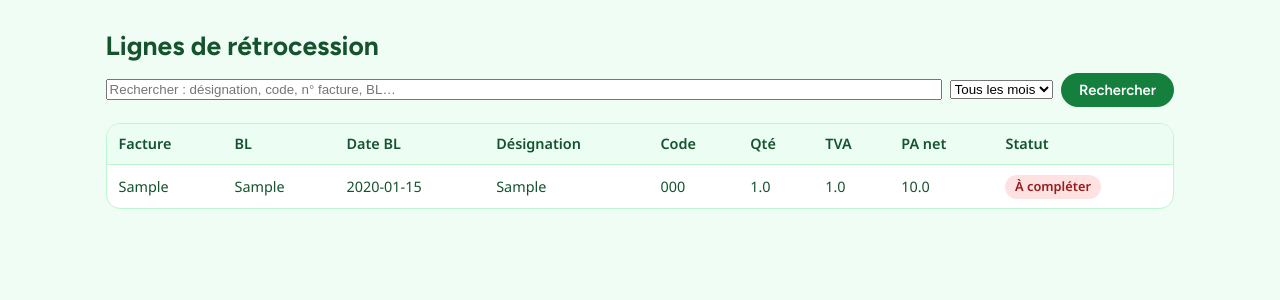
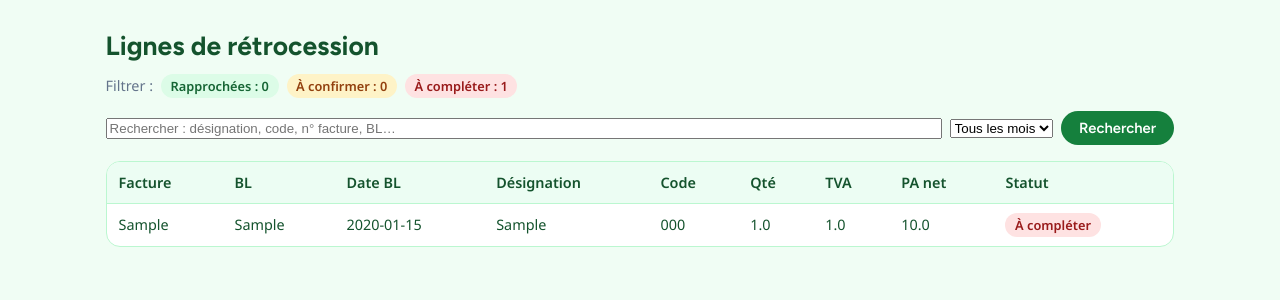
Before and after one commit to jeydead81/RetroBuddy, a FastAPI app: page /retro-lignes in a window 1280 px wide. Shown: the part 123-423 px from the top of the page. Run offline with FastAPI, Linux system fonts and the light colour scheme; tables that the repository leaves empty hold one stand-in row (values such as "Sample post").

Commit message:
feat(retro): vérifier la couverture avant résolution (filtre statut + colonne rapprochées)
Équivalent côté rétro du filtre « sans prix » :
- Lignes rétro : compteurs cliquables Rapprochées / À confirmer / À compléter,
  qui filtrent la liste par statut (combinés à la recherche, au mois, à la
  pagination). On voit d'un clic ce qui est rapproché et ce qui reste.
- Factures LGPI : nouvelle colonne « Rapprochées » (n résolues / n total) par
  facture, verte si tout est rapproché — pour repérer les factures bien/mal
  couvertes d'un coup d'œil.

Tests : 184 verts (+2).

Co-Authored-By: Claude Opus 4.8 <noreply@anthropic.com>

```diff
--- a/app/main.py
+++ b/app/main.py
@@ -396,7 +396,8 @@ def creer_app(db_path="data/retrocession.db") -> FastAPI:
         return _ingerer_retro_un(fichier, extractor)
 
     @app.get("/retro-lignes", response_class=HTMLResponse)
-    def retro_lignes(request: Request, q: str = "", periode: str = "", page: int = 1):
+    def retro_lignes(request: Request, q: str = "", periode: str = "", page: int = 1,
+                     statut: str = ""):
         q = q.strip()
         conds, params = [], []
         if q:
@@ -407,11 +408,23 @@ def creer_app(db_path="data/retrocession.db") -> FastAPI:
         if len(periode) == 7:
             conds.append("l.bl_date LIKE ?")
             params.append(f"%/{periode[5:7]}/{periode[:4]}")
-        where = ("WHERE " + " AND ".join(conds)) if conds else ""
         c = conn()
+        # Compteurs par statut sur le périmètre courant (recherche + mois).
+        def _cnt(st):
+            w = "WHERE " + " AND ".join(conds + ["l.statut_ecart = ?"])
+            return c.execute(
+                "SELECT COUNT(*) n FROM retro_lignes l "
+                f"JOIN retro_documents d ON d.id = l.retro_id {w}", params + [st]).fetchone()["n"]
+        compteurs = {s: _cnt(s) for s in ("resolu", "orange", "rouge")}
+        # Filtre statut éventuel pour le listing.
+        lconds, lparams = list(conds), list(params)
+        if statut in ("resolu", "orange", "rouge"):
+            lconds.append("l.statut_ecart = ?")
+            lparams.append(statut)
+        where = ("WHERE " + " AND ".join(lconds)) if lconds else ""
         total = c.execute(
             "SELECT COUNT(*) n FROM retro_lignes l "
-            f"JOIN retro_documents d ON d.id = l.retro_id {where}", params).fetchone()["n"]
+            f"JOIN retro_documents d ON d.id = l.retro_id {where}", lparams).fetchone()["n"]
         pages = max(1, (total + TAILLE_PAGE - 1) // TAILLE_PAGE)
         page = max(1, min(page, pages))
         rows = c.execute(
@@ -419,9 +432,9 @@ def creer_app(db_path="data/retrocession.db") -> FastAPI:
             "l.tva, l.prix_net, l.statut_ecart "
             f"FROM retro_lignes l JOIN retro_documents d ON d.id = l.retro_id {where} "
             "ORDER BY l.id LIMIT ? OFFSET ?",
-            params + [TAILLE_PAGE, (page - 1) * TAILLE_PAGE]).fetchall()
+            lparams + [TAILLE_PAGE, (page - 1) * TAILLE_PAGE]).fetchall()
         return TEMPLATES.TemplateResponse(request, "retro_lignes.html", {
-            "rows": rows, "q": q, "periode": periode,
+            "rows": rows, "q": q, "periode": periode, "statut": statut, "compteurs": compteurs,
             "mois": _mois_disponibles(c, "retro_lignes", "bl_date"),
             "page": page, "pages": pages, "total": total, "taille": TAILLE_PAGE})
 
@@ -570,6 +583,7 @@ def creer_app(db_path="data/retrocession.db") -> FastAPI:
         rows = c.execute(
             "SELECT d.id, d.numero, d.pharmacie_emettrice, d.pharmacie_destinataire, "
             "d.reconciliation_ok, COUNT(l.id) n_lignes, "
+            "SUM(CASE WHEN l.statut_ecart='resolu' THEN 1 ELSE 0 END) n_resolu, "
             "SUM(CASE WHEN l.statut_ecart='rouge' THEN 1 ELSE 0 END) n_rouge, "
             "(SELECT COUNT(*) FROM retro_documents d2 WHERE d2.numero = d.numero "
             " AND d.numero IS NOT NULL) AS n_meme_numero "
--- a/app/ui/templates/factures_retro.html
+++ b/app/ui/templates/factures_retro.html
@@ -16,12 +16,13 @@
 {% if rows %}
 <table>
   <tr><th>#</th><th>Numéro</th><th>Émettrice</th><th>Destinataire</th><th>Lignes</th>
-      <th>À compléter</th><th>Contrôle total</th><th>Doublon</th><th></th></tr>
+      <th>Rapprochées</th><th>À compléter</th><th>Contrôle total</th><th>Doublon</th><th></th></tr>
   {% for r in rows %}
     <tr>
       <td>{{ r["id"] }}</td><td>{{ r["numero"] }}</td>
       <td>{{ r["pharmacie_emettrice"] }}</td><td>{{ r["pharmacie_destinataire"] }}</td>
       <td>{{ r["n_lignes"] }}</td>
+      <td class="{{ 'ingeree' if r['n_lignes'] and r['n_resolu'] == r['n_lignes'] else '' }}">{{ r["n_resolu"] or 0 }} / {{ r["n_lignes"] }}</td>
       <td class="{{ 'en_revue' if r['n_rouge'] else 'ingeree' }}">{{ r["n_rouge"] }}</td>
       <td>{% if r["reconciliation_ok"] == 0 %}<span class="badge b-danger">⚠ à vérifier</span>{% else %}<span class="badge b-ok">OK</span>{% endif %}</td>
       <td>{% if r["n_meme_numero"] and r["n_meme_numero"] > 1 %}<span class="badge b-danger">⚠ doublon</span>{% endif %}</td>
--- a/app/ui/templates/retro_lignes.html
+++ b/app/ui/templates/retro_lignes.html
@@ -3,15 +3,24 @@
 {% block contenu %}
 <h1>Lignes de rétrocession</h1>
 
+<p style="display:flex; align-items:center; gap:.5rem; flex-wrap:wrap; margin:.2rem 0 .8rem;">
+  <span style="color:var(--grey); font-size:.9rem;">Filtrer :</span>
+  <a href="?q={{ q|urlencode }}&periode={{ periode|urlencode }}&statut=resolu" style="text-decoration:none;{% if statut=='resolu' %} font-weight:700;{% endif %}"><span class="badge b-ok">Rapprochées : {{ compteurs.resolu }}</span></a>
+  <a href="?q={{ q|urlencode }}&periode={{ periode|urlencode }}&statut=orange" style="text-decoration:none;{% if statut=='orange' %} font-weight:700;{% endif %}"><span class="badge b-warn">À confirmer : {{ compteurs.orange }}</span></a>
+  <a href="?q={{ q|urlencode }}&periode={{ periode|urlencode }}&statut=rouge" style="text-decoration:none;{% if statut=='rouge' %} font-weight:700;{% endif %}"><span class="badge b-danger">À compléter : {{ compteurs.rouge }}</span></a>
+  {% if statut %}<a href="?q={{ q|urlencode }}&periode={{ periode|urlencode }}" style="margin-left:.3rem;">✕ tous</a>{% endif %}
+</p>
+
 <form method="get" style="display:flex; gap:.5rem; margin:.4rem 0 1rem; flex-wrap:wrap; align-items:center;">
   <input type="search" name="q" value="{{ q }}"
          placeholder="Rechercher : désignation, code, n° facture, BL…" style="flex:1; min-width:240px;">
+  <input type="hidden" name="statut" value="{{ statut }}">
   <select name="periode" onchange="this.form.submit()">
     <option value="">Tous les mois</option>
     {% for val, lab in mois %}<option value="{{ val }}"{{ ' selected' if val == periode else '' }}>{{ lab }}</option>{% endfor %}
   </select>
   <button type="submit">Rechercher</button>
-  {% if q or periode %}<a href="/retro-lignes"><button type="button">Effacer</button></a>{% endif %}
+  {% if q or periode %}<a href="?statut={{ statut }}"><button type="button">Effacer</button></a>{% endif %}
 </form>
 
 <table>
@@ -30,9 +39,9 @@
 {% if total > taille %}
 <p style="display:flex; gap:.9rem; align-items:center; flex-wrap:wrap; color:var(--grey);">
   <span>{{ (page-1)*taille + 1 }}–{{ [page*taille, total]|min }} sur {{ total }}</span>
-  {% if page > 1 %}<a href="?q={{ q|urlencode }}&periode={{ periode|urlencode }}&page={{ page-1 }}">‹ Précédent</a>{% endif %}
+  {% if page > 1 %}<a href="?q={{ q|urlencode }}&periode={{ periode|urlencode }}&statut={{ statut }}&page={{ page-1 }}">‹ Précédent</a>{% endif %}
   <span>page {{ page }} / {{ pages }}</span>
-  {% if page < pages %}<a href="?q={{ q|urlencode }}&periode={{ periode|urlencode }}&page={{ page+1 }}">Suivant ›</a>{% endif %}
+  {% if page < pages %}<a href="?q={{ q|urlencode }}&periode={{ periode|urlencode }}&statut={{ statut }}&page={{ page+1 }}">Suivant ›</a>{% endif %}
 </p>
 {% endif %}
 {% endblock %}
```
Also changed, not shown: tests/test_resolution_vue.py (+28 -0 lines).
